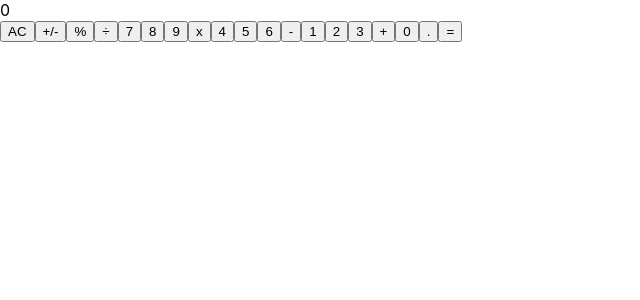
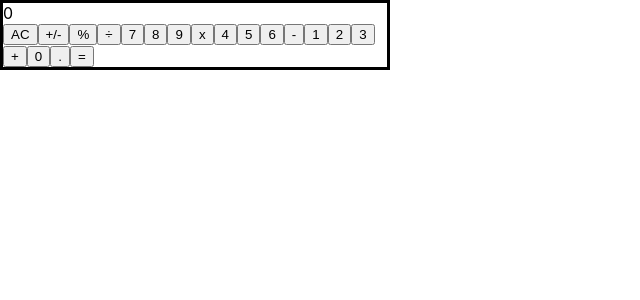
Before and after one commit to RashidMenhas/math-magicians, a React (Create React App) app: page / in a window 1280 px wide. Shown: the top 300 px of the page, without its empty margins (0-640 px from the left). Built offline with nearby package versions, Linux system fonts and the light colour scheme.

Commit message:
UI Math Magician

```diff
--- a/src/components/calculator.css
+++ b/src/components/calculator.css
@@ -1,3 +1,5 @@
 .container {
-
+  width: 30%;
+  height: 40%;
+  border: 3px solid black;
 }
--- a/src/components/calculator.js
+++ b/src/components/calculator.js
@@ -4,7 +4,7 @@ import './calculator.css';
 class Calculator extends React.PureComponent {
   render() {
     return (
-      <div className='container'>
+      <div className="container">
         <div className="result-area">0</div>
 
         <div className="All-btns">
```
